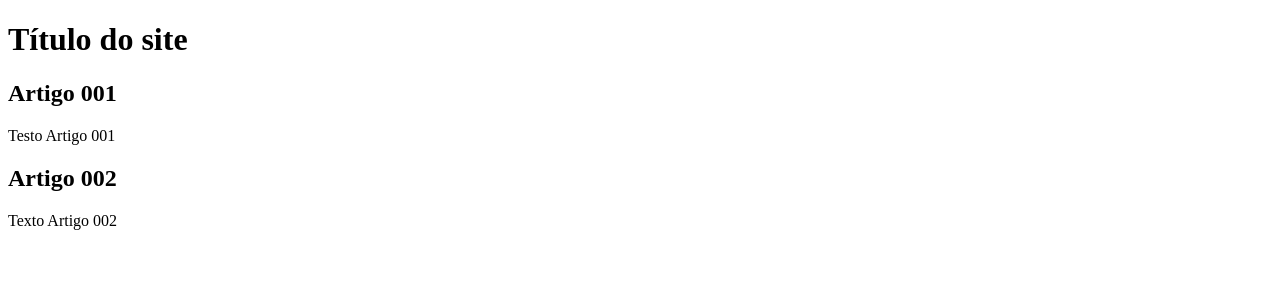
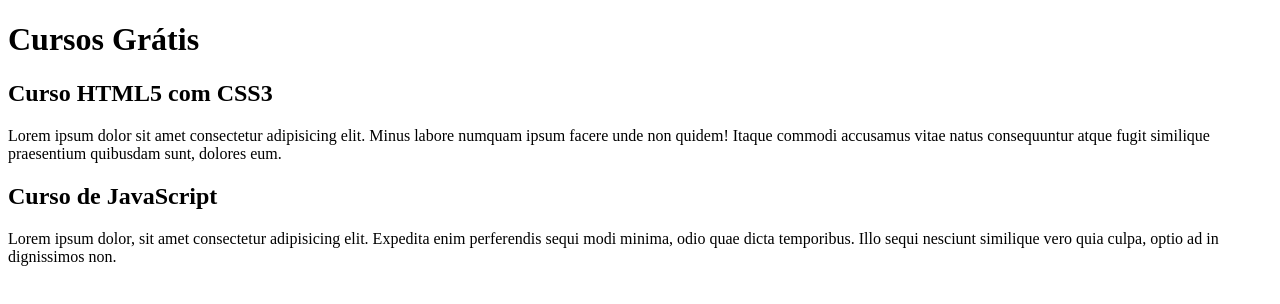
Before and after one commit to AugustoAgelin/projeto-site, a plain HTML site: page index.html in a window 1280 px wide. Drawn offline with Linux system fonts and the light colour scheme.

Commit message:
comecei a escrever conteúdo

```diff
--- a/index.html
+++ b/index.html
@@ -8,15 +8,15 @@
 <body>
     <main>
         <header>
-            <h1>Título do site</h1>
+            <h1>Cursos Grátis</h1>
         </header>
         <article>
-            <h2>Artigo 001</h2>
-            <p>Testo Artigo 001</p>
+            <h2>Curso HTML5 com CSS3</h2>
+            <p>Lorem ipsum dolor sit amet consectetur adipisicing elit. Minus labore numquam ipsum facere unde non quidem! Itaque commodi accusamus vitae natus consequuntur atque fugit similique praesentium quibusdam sunt, dolores eum.</p>
         </article>
         <article>
-            <h2>Artigo 002</h2>
-            <p>Texto Artigo 002</p>
+            <h2>Curso de JavaScript</h2>
+            <p>Lorem ipsum dolor, sit amet consectetur adipisicing elit. Expedita enim perferendis sequi modi minima, odio quae dicta temporibus. Illo sequi nesciunt similique vero quia culpa, optio ad in dignissimos non.</p>
         </article>
     </main>
 </body>
```
